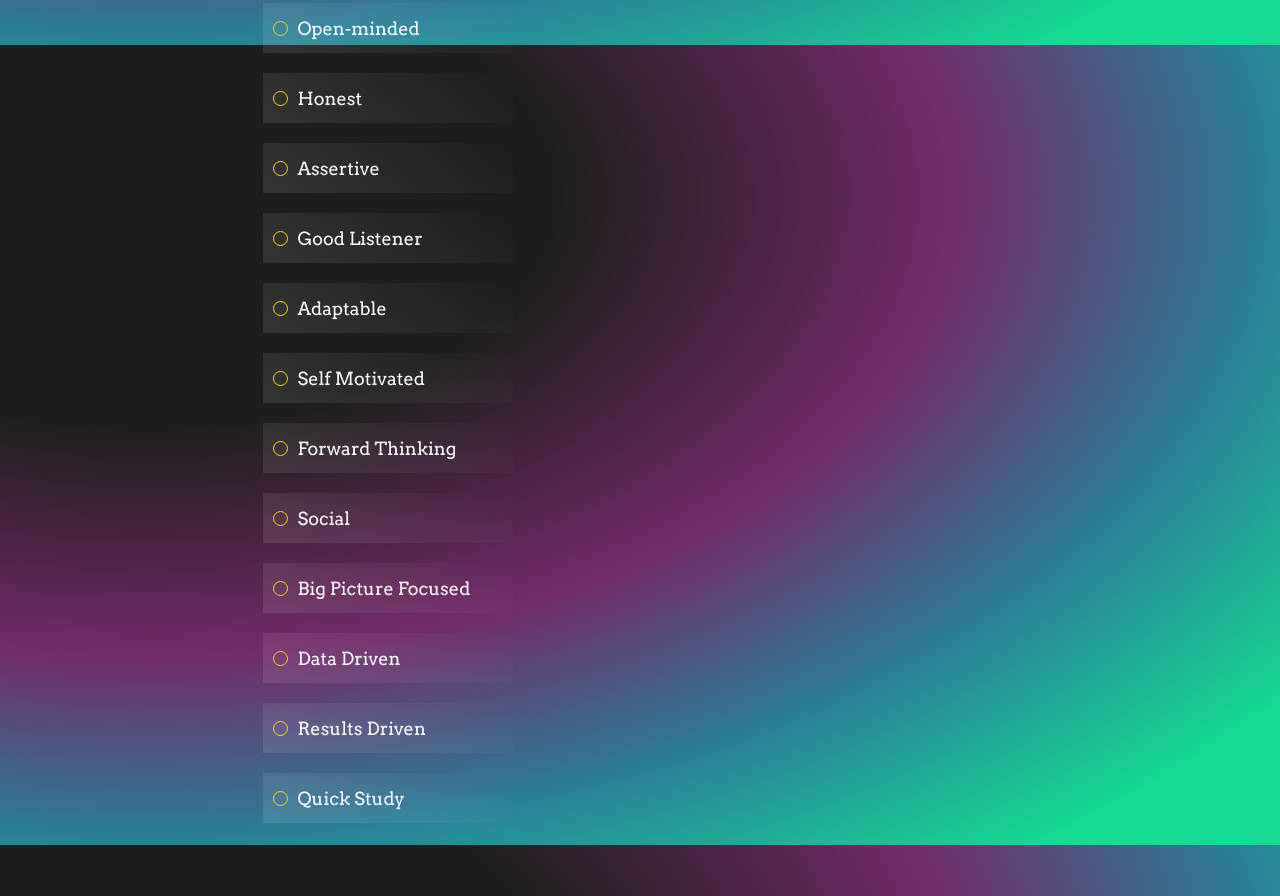
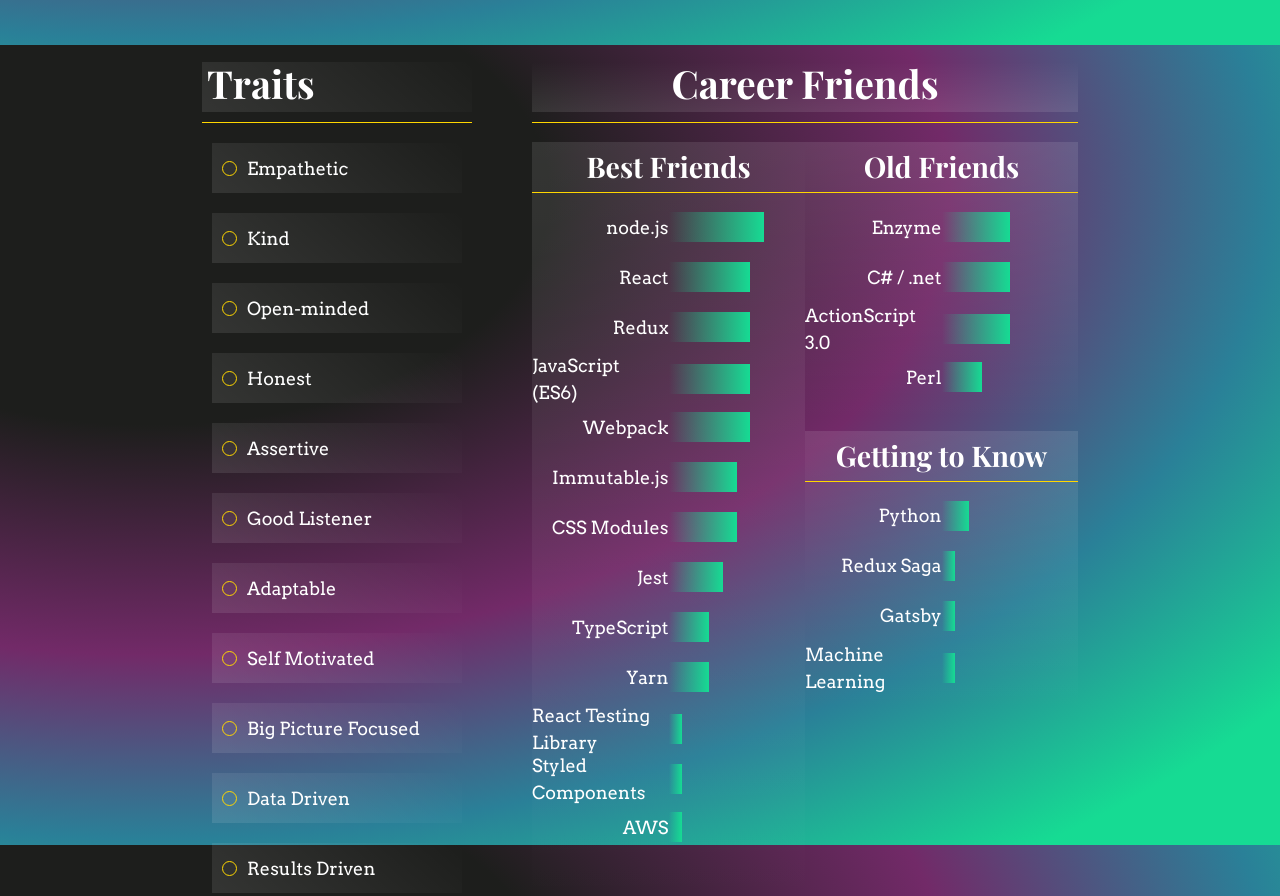
Before and after one commit to cloeper/chrisloeper.com, a Gatsby site: page / in a window 1280 px wide. Shown: the part 1555-2451 px from the top of the page. Built offline with nearby package versions, Linux system fonts and the light colour scheme; Gatsby itself is replaced by a stand-in of ours; some packages are replaced by stand-ins of ours.

Commit message:
adds skills to main display

```diff
--- a/src/components/App.tsx
+++ b/src/components/App.tsx
@@ -6,6 +6,7 @@
 import { CoreTraits } from './CoreTraits';
 import { JobHistory } from './JobHistory';
 import { ProfessionalExperience } from './ProfessionalExperience';
+import { Skills } from './Skills';
 
 const GradientBackground = styled.div`
   background: radial-gradient(farthest-corner at 150px 150px, #1d1e1c 25%, #722a68 50%, #2a8098 70%, #16db93 90%);
@@ -26,15 +27,15 @@
 
 const ContentContainer = styled(GradientBackground)`
   display: grid;
-  grid-template-columns: 1fr 1fr 1fr 1fr 1fr;
+  grid-template-columns: 1fr 1fr 1fr 1fr 1fr 1fr;
   grid-template-rows: auto auto 50px auto 50px auto;
   grid-template-areas:
-    'about about about about about'
-    '. profXP values values .'
-    '. . . . .'
-    '. traits . . .'
-    '. . . . .'
-    'jobHistory jobHistory jobHistory jobHistory jobHistory';
+    'about about about about about about'
+    '. profXP profXP values values .'
+    '. . . . . .'
+    '. traits skills skills skills .'
+    '. . . . . .'
+    'jobHistory jobHistory jobHistory jobHistory jobHistory jobHistory';
   column-gap: 60px;
   row-gap: 10px;
   justify-items: stretch;
@@ -47,6 +48,7 @@
     <ProfessionalExperience />
     <Values />
     <CoreTraits />
+    <Skills />
     <JobHistory />
   </ContentContainer>
 );
--- a/src/components/JobHistory.tsx
+++ b/src/components/JobHistory.tsx
@@ -1,7 +1,6 @@
 import React from 'react';
 import styled from 'styled-components';
 import { jobHistory, IJobData } from '../data/jobHistory';
-import { ISkill } from '../data/skills';
 import { Divider } from './Divider';
 
 const JobHistoryContainer = styled.div`
@@ -128,24 +127,24 @@
         <JobHistoryHeader>Job History</JobHistoryHeader>
         <Divider.Horizontal marginTop={-13} lineThickness={2} />
       </JobHistoryHeaderContainer>
-      {jobHistory.map((job: IJobData) => {
+      {jobHistory.map((job, index) => {
         return (
-          <JobData>
+          <JobData key={index}>
             <JobDataBackground />
             <CompanyName>
               <h1>{job.company}</h1>
             </CompanyName>
             <Divider.Horizontal />
             <EmploymentDates>
-              {job.startDate.month && job.startDate.month} {job.startDate.year} - {job.endDate.month && job.endDate.month} {job.startDate.year}
+              {job.startDate.month && job.startDate.month} {job.startDate.year} - {job.endDate.month && job.endDate.month} {job.endDate.year}
             </EmploymentDates>
             <Location>
               {job.location.city}, {job.location.state}
             </Location>
             <Position>{job.title}</Position>
             <WorkDataContainer>
-              {job.workData.map((workDataPoint: string) => (
-                <WorkData>
+              {job.workData.map((workDataPoint: string, index) => (
+                <WorkData key={index}>
                   <WorkDataItemBullet />
                   <WorkDataItem>{workDataPoint}</WorkDataItem>
                 </WorkData>
@@ -155,8 +154,8 @@
               <SkillsHeaderContainer>
                 <h3>Skills Used:</h3>
               </SkillsHeaderContainer>
-              {job.skillsUsed.map((skill: ISkill) => (
-                <div>{skill.name}</div>
+              {job.skillsUsed.map((skill, index) => (
+                <div key={index}>{skill.name}</div>
               ))}
             </SkillsContainer>
           </JobData>
--- /dev/null
+++ b/src/components/Skills.tsx
@@ -0,0 +1,154 @@
+import React from 'react';
+import styled from 'styled-components';
+
+import { skills, ISkill, CareerFriends } from '../data/skills';
+import { Divider } from './Divider';
+
+const CareerFriendsContainer = styled.div`
+  grid-area: skills;
+  display: grid;
+  grid-template-columns: 1fr 1fr;
+  grid-template-rows: 50px 10px;
+  grid-template-areas:
+    'header header'
+    'hDivider hDivider'
+    'bestFriends oldFriends'
+    'bestFriends gettingToKnow'
+    'bestFriends .'
+    'bestFriends .';
+  column-gap: 0px;
+  row-gap: 10px;
+  justify-items: stretch;
+`;
+
+const CareerFriendsHeader = styled.div`
+  width: 100%;
+  padding-left: 5px;
+  padding-right: 5px;
+  grid-area: header;
+  display: flex;
+  justify-content: center;
+  background-image: linear-gradient(180deg, rgba(255, 255, 255, 0), rgba(255, 255, 255, 0.1));
+`;
+
+const CareerFriendContainer = styled.div<{ gridArea: string }>`
+  grid-area: ${props => props.gridArea};
+  display: grid;
+  grid-template-columns: 1fr;
+  grid-template-rows: 50px 10px repeat(auto-fill, 50px);
+  grid-template-areas:
+    'header'
+    'hDivider';
+  column-gap: 10px;
+  row-gap: 0px;
+  justify-items: stretch;
+  background-image: linear-gradient(0deg, rgba(255, 255, 255, 0), rgba(255, 255, 255, 0.1));
+`;
+
+const CareerFriendSectionHeader = styled.h2`
+  justify-self: center;
+  align-self: center;
+`;
+
+const SkillContainer = styled.div`
+  display: grid;
+  grid-template-columns: 1fr 1fr;
+  grid-template-rows: auto;
+  grid-template-areas: 'skillName skillGauge';
+  column-gap: 0px;
+  row-gap: 0px;
+  justify-items: stretch;
+`;
+
+const SkillName = styled.div`
+  grid-area: skillName;
+  justify-self: end;
+  align-self: center;
+`;
+
+const SkillGauge = styled.div<{ ratio: number }>`
+  grid-area: skillGauge;
+  justify-self: start;
+  align-self: center;
+  width: ${props => props.ratio * 10}%;
+  height: 30px;
+  background-image: linear-gradient(90deg, rgba(22, 219, 147, 0), rgba(22, 219, 147, 1));
+`;
+
+export const Skills: React.FC = () => {
+  const skillsArray = Object.values(skills);
+  const bestFriends: ISkill[] = [];
+  const oldFriends: ISkill[] = [];
+  const gettingToKnow: ISkill[] = [];
+
+  skillsArray.forEach(skill => {
+    switch (skill.friendStatus) {
+      case CareerFriends.BestFriends:
+        bestFriends.push(skill);
+        break;
+      case CareerFriends.OldFriends:
+        oldFriends.push(skill);
+        break;
+      case CareerFriends.GettingToKnow:
+        gettingToKnow.push(skill);
+        break;
+      default:
+        break;
+    }
+  });
+
+  bestFriends.sort((skillA, skillB) => skillB.yearsOfXp - skillA.yearsOfXp);
+  oldFriends.sort((skillA, skillB) => skillB.yearsOfXp - skillA.yearsOfXp);
+  gettingToKnow.sort((skillA, skillB) => skillB.yearsOfXp - skillA.yearsOfXp);
+
+  return (
+    <CareerFriendsContainer>
+      <CareerFriendsHeader>
+        <h1>Career Friends</h1>
+      </CareerFriendsHeader>
+      <Divider.Horizontal />
+      <CareerFriendContainer gridArea="bestFriends">
+        <CareerFriendSectionHeader>Best Friends</CareerFriendSectionHeader>
+        <Divider.Horizontal />
+        {bestFriends.map((skill, i) => {
+          if (skill.display != false) {
+            return (
+              <SkillContainer>
+                <SkillName key={i}>{skill.name}</SkillName>
+                <SkillGauge ratio={skill.yearsOfXp} />
+              </SkillContainer>
+            );
+          }
+        })}
+      </CareerFriendContainer>
+      <CareerFriendContainer gridArea="gettingToKnow">
+        <CareerFriendSectionHeader>Getting to Know</CareerFriendSectionHeader>
+        <Divider.Horizontal />
+        {gettingToKnow.map((skill, i) => {
+          if (skill.display != false) {
+            return (
+              <SkillContainer>
+                <SkillName key={i}>{skill.name}</SkillName>
+                <SkillGauge ratio={skill.yearsOfXp} />
+              </SkillContainer>
+            );
+          }
+        })}
+      </CareerFriendContainer>
+      <CareerFriendContainer gridArea="oldFriends">
+        <CareerFriendSectionHeader>Old Friends</CareerFriendSectionHeader>
+        <Divider.Horizontal />
+        {oldFriends.map((skill, i) => {
+          if (skill.display != false) {
+            return (
+              <SkillContainer>
+                <SkillName key={i}>{skill.name}</SkillName>
+                <SkillGauge ratio={skill.yearsOfXp} />
+              </SkillContainer>
+            );
+          }
+        })}
+      </CareerFriendContainer>
+    </CareerFriendsContainer>
+  );
+};
--- a/src/components/WordTileTable.tsx
+++ b/src/components/WordTileTable.tsx
@@ -74,7 +74,7 @@
       <Divider.Horizontal />
       <WordTileTableList>
         {props.wordArray.map((value, index) => (
-          <WordTileTableListItem width={props.itemWidth} gradientAngle={props.gradientAngle}>
+          <WordTileTableListItem width={props.itemWidth} gradientAngle={props.gradientAngle} key={index}>
             <WordTileTableListItemBullet />
             {value}
           </WordTileTableListItem>
--- a/src/data/coreTraits.ts
+++ b/src/data/coreTraits.ts
@@ -7,10 +7,11 @@
   'Good Listener',
   'Adaptable',
   'Self Motivated',
-  'Forward Thinking',
-  'Social',
   'Big Picture Focused',
   'Data Driven',
   'Results Driven',
-  'Quick Study',
 ];
+
+// 'Forward Thinking',
+// 'Social',
+// 'Quick Study',
--- a/src/data/jobHistory.ts
+++ b/src/data/jobHistory.ts
@@ -124,8 +124,8 @@
   {
     company: 'American Virtual Academy',
     startDate: { month: 'August', year: 2010 },
-    endDate: { month: 'December', year: 2011 },
-    title: '',
+    endDate: { month: 'January', year: 2011 },
+    title: 'Front-end Engineer',
     location: {
       city: 'Chandler',
       state: 'AZ',
@@ -192,7 +192,7 @@
     company: 'Intrepid Data Management',
     startDate: { month: 'September', year: 2004 },
     endDate: { month: 'June', year: 2006 },
-    title: '',
+    title: 'Software Developer',
     location: {
       city: 'Portland',
       state: 'OR',
--- a/src/data/skills.ts
+++ b/src/data/skills.ts
@@ -1,10 +1,10 @@
-enum CareerFriends {
+export enum CareerFriends {
   BestFriends = 'Best Friends',
   OldFriends = 'Old Friends',
   GettingToKnow = 'Getting to Know',
 }
 
-enum TechnicalCategory {
+export enum TechnicalCategory {
   Cloud = 'Cloud Computing',
   Frontend = 'Front-end',
   Backend = 'Back-end',
@@ -105,7 +105,7 @@
   styledComponents: {
     name: 'Styled Components',
     yearsOfXp: 1,
-    friendStatus: CareerFriends.GettingToKnow,
+    friendStatus: CareerFriends.BestFriends,
     category: TechnicalCategory.Frontend,
   },
   gatsby: {
@@ -128,7 +128,7 @@
   },
   machineLearning: {
     name: 'Machine Learning',
-    yearsOfXp: 0,
+    yearsOfXp: 1,
     friendStatus: CareerFriends.GettingToKnow,
     category: TechnicalCategory.Backend,
   },
@@ -137,18 +137,21 @@
     yearsOfXp: 10,
     friendStatus: CareerFriends.BestFriends,
     category: TechnicalCategory.FullStack,
+    display: false,
   },
   cli: {
     name: 'CLI in Unix-like Environments',
     yearsOfXp: 11,
     friendStatus: CareerFriends.BestFriends,
     category: TechnicalCategory.FullStack,
+    display: false,
   },
   git: {
     name: 'git',
     yearsOfXp: 9,
     friendStatus: CareerFriends.BestFriends,
     category: TechnicalCategory.FullStack,
+    display: false,
   },
   ruby: {
     name: 'Ruby',
@@ -184,7 +187,7 @@
     category: TechnicalCategory.FullStack,
   },
   flex: {
-    name: 'Adobe Flex / ActionScript 3.0',
+    name: 'ActionScript 3.0',
     yearsOfXp: 5,
     friendStatus: CareerFriends.OldFriends,
     category: TechnicalCategory.Frontend,
```
